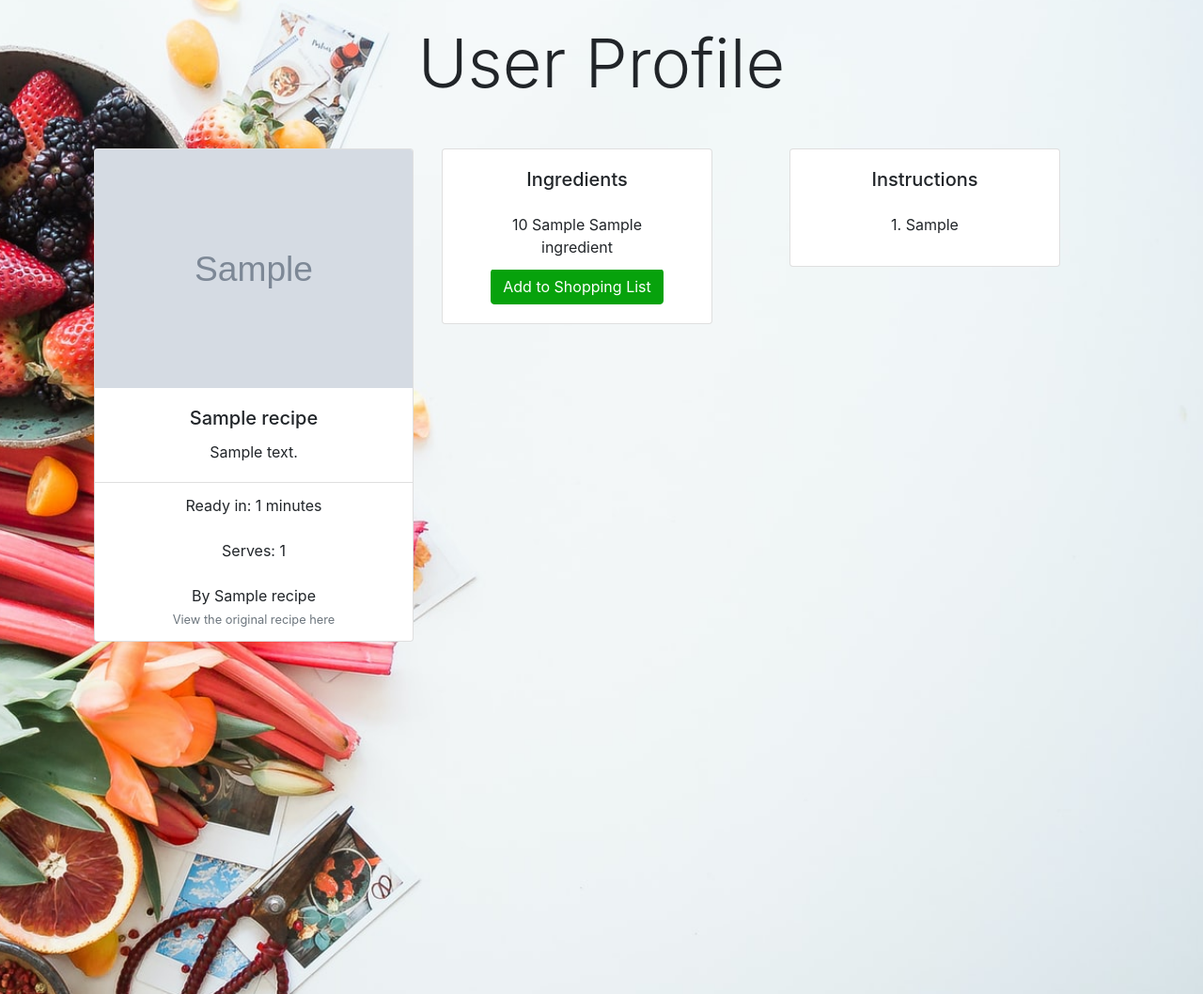
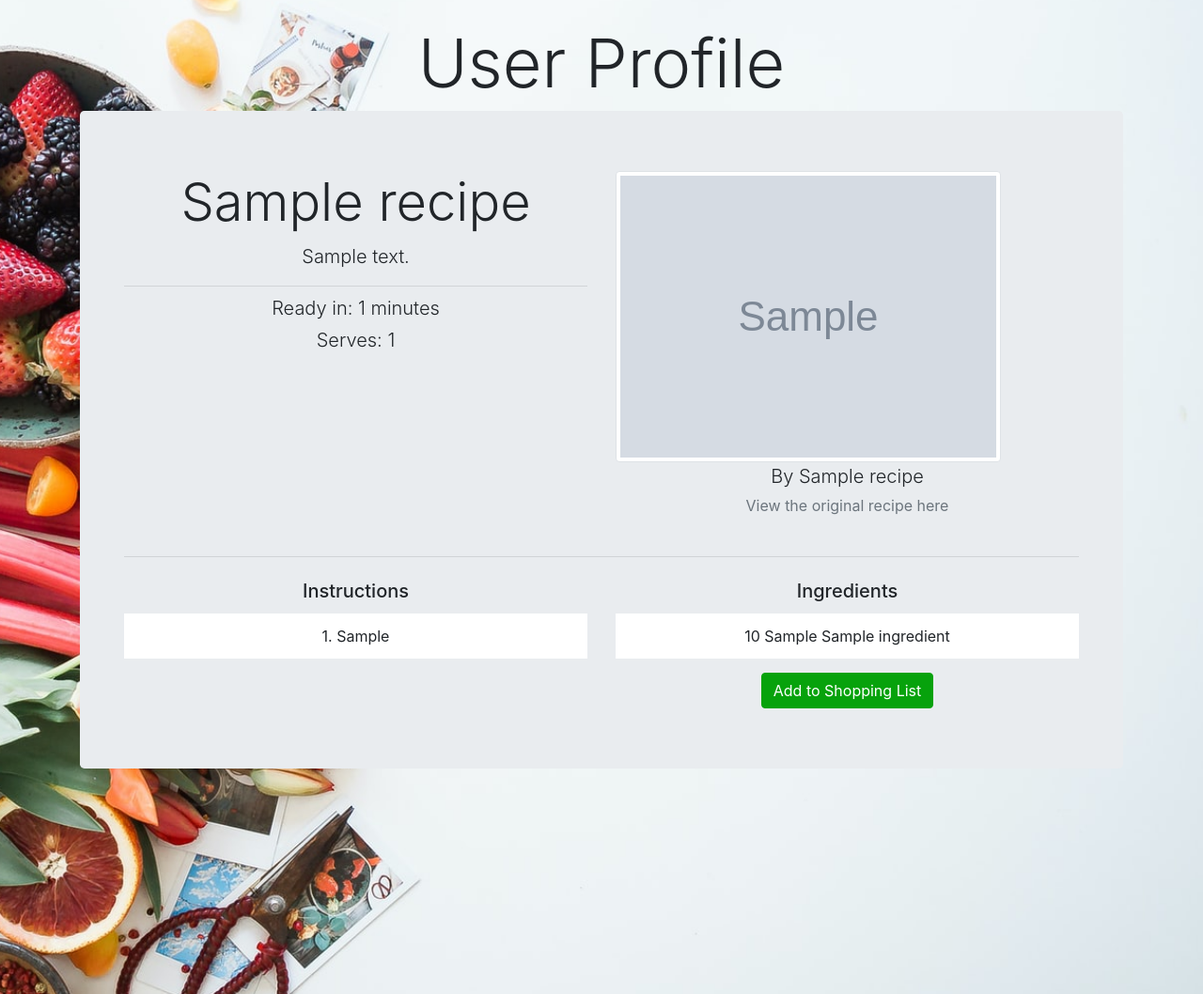
Before and after one commit to DruSerkes/The-Easy-Meal, a Flask app: template templates/recipes/details.html in a window 1280 px wide. Shown: the part 66-1124 px from the top of the page at 94% size. Run offline with Flask 2, Linux system fonts and the light colour scheme; the template is opened without the code that fills it: values that come from a table or form of the project are taken from there, others are empty; tables that the repository leaves empty hold one stand-in row (values such as "Sample post"); grey boxes marked "Sample" are stand-in pictures; parts of the project's set-up code (start-up, migrations or seed data) failed here and were passed over; some libraries are stand-ins or nearby versions.

Commit message:
recipe details reformatted to view as jumbotron

```diff
--- a/templates/recipes/details.html
+++ b/templates/recipes/details.html
@@ -7,10 +7,10 @@
 
 <h1 class="display-3 text-center">User Profile</h1>
 
-<div class="container-fluid mt-5">
-    <div class="row">
+<!-- <div class="container-fluid mt-5">
+    <div class="row"> -->
         <!-- Recipe overview column -->
-        <div class="col-sm-12 col-md-4">
+        <!-- <div class="col-sm-12 col-md-4">
             <div class="card" style="width: 100%">
                 <img src="{{recipe.img_url}}" class="card-img-top" alt="Photo of {{recipe.title}}">
                 <div class="card-body text-center">
@@ -26,11 +26,11 @@
                   </li>
                 </ul>
             </div>
-        </div>
+        </div> -->
         <!-- End recipe overview  -->
 
         <!-- Recipe ingredients column -->
-        <div class="col">
+        <!-- <div class="col">
             <div class="card" style="width: 18rem;">
                 <div class="card-body text-center">
                     <h5 class="card-title">Ingredients</h5>
@@ -47,11 +47,11 @@
                     {% endif %}
                 </div>
             </div>
-        </div>
+        </div> -->
         <!-- End recipe ingredients  -->
 
         <!-- Recipe directions column -->
-        <div class="col">
+        <!-- <div class="col">
             <div class="card" style="width: 18rem;">
                 <div class="card-body text-center">
                     <h5 class="card-title">Instructions</h5>
@@ -67,9 +67,66 @@
                     {% endif %}
                 </div>
             </div>
+        </div> -->
+        <!-- End recipe directions -->
+    <!-- </div>
+</div> -->
+
+<div class="jumbotron">
+    <div class="container-fluid">
+      <div class="row mb-1">
+
+        <div class="col-sm-12 col-md-6 text-center">
+          <h1 class="display-4">{{ recipe.title }}</h1>
+          <p class="lead">{{ recipe.description }}</p>
+          <hr class="my-2">
+          <p class="lead my-1">Ready in: {{ recipe.ready_in }} minutes</p>
+          <p class="lead my-1">Serves: {{ recipe.servings }}</p>
         </div>
-        <!-- End recipe directions -->
+
+        <div class="col-sm-12 col-md-6 mr-0">
+          <img src="{{recipe.img_url}}" class="img img-fluid img-thumbnail" alt="Photo of {{recipe.title}}">
+          <p class="lead text-center">By {{ recipe.source_name }}
+            <br>
+            <small class="small"><a href="{{ recipe.source_url }}" class="text-muted">View the original recipe here</a></small>
+          </p>
+        </div>
+      </div>
+      <hr class="my-4">
+
+      <div class="row">
+          <!-- left column for directions  -->
+            <div class="col-sm-12 col-md-6 text-center">
+                <h5 class="card-title">Instructions</h5>
+                {% if recipe.steps %}
+                <ul class="list-group list-group-flush text-center">
+                    {% for step in recipe.steps %}
+                    <li class="list-group-item">{{ step.show_step() }}</li>
+                    {% endfor %}
+                </ul>
+                {% else %}
+                <p class="card-text">Sorry!</p>
+                <p class="card-text">We can't find any instructions for this recipe!</p>
+                {% endif %}
+            </div>
+
+            <!-- right column for ingredients  -->
+            <div class="col-sm-12 col-md-6 text-center">
+                <h5 class="card-title">Ingredients</h5>
+                {% if recipe.ingredients %}
+                <ul class="list-group list-group-flush text-center mb-3">
+                    {% for measurement in recipe.measurements %}
+                    <li class="list-group-item">{{ measurement.show_measurement() }}</li>
+                    {% endfor %}
+                </ul>
+                <button id='add-ingredients' data-id="{{ recipe.id }}" data-toggle="modal" data-target="#myModal" class="btn btn-primary">Add to Shopping List</button>
+                {% else %}
+                <p class="card-text">Sorry!</p>
+                <p class="card-text">We can't find the ingredients for this recipe!</p>
+                {% endif %}
+            </div>
+      </div>
     </div>
-</div>
+  </div>
 
 {% endblock %}
```
